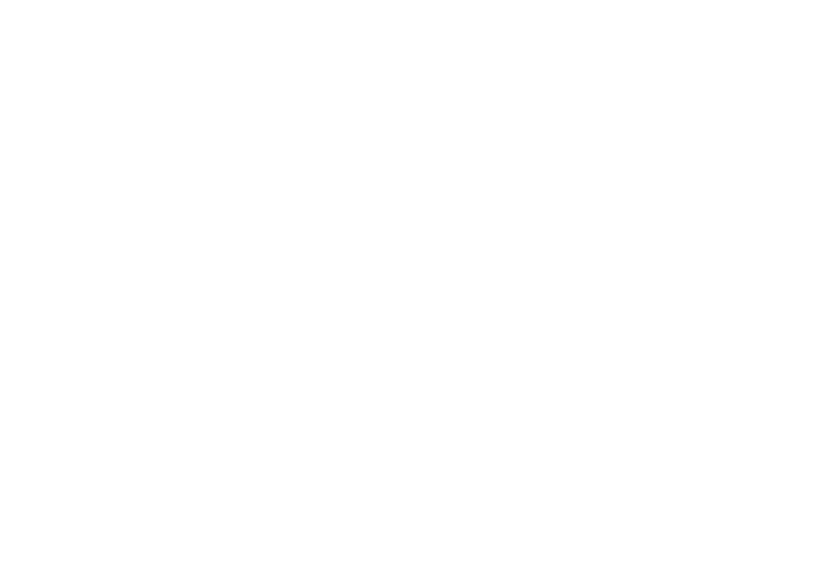
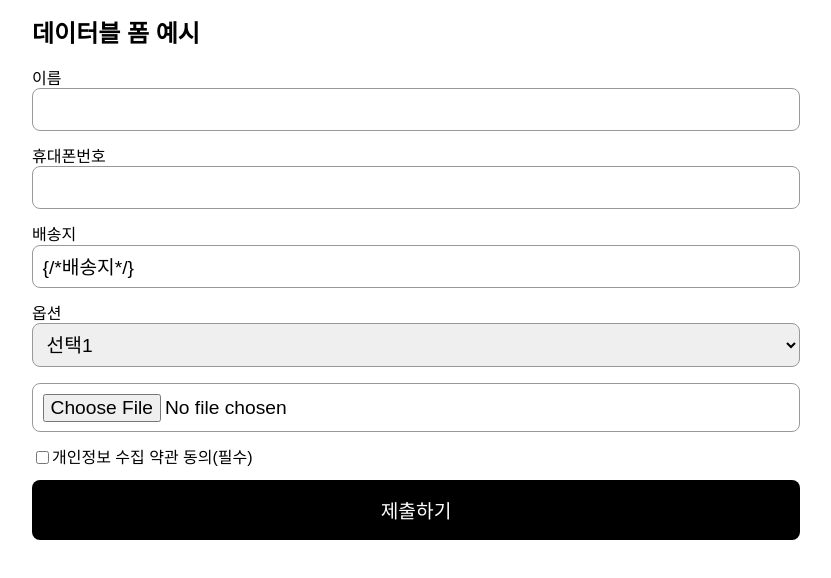
Before and after one commit to wanted-Team4/wanted-codestates-project-4-7, a React (Create React App) app: page /createdform in a window 1280 px wide. Before the commit this address had no page. Shown: the top 578 px of the page, without its empty margins (224-1055 px from the left). Built offline with nearby package versions, Linux system fonts and the light colour scheme.

Commit message:
💄  폼, 폼리스트 ui 잡기

```diff
--- a/package.json
+++ b/package.json
@@ -4,6 +4,10 @@
   "private": true,
   "dependencies": {
     "@fortawesome/fontawesome-free": "^6.0.0",
+    "@fortawesome/fontawesome-svg-core": "^1.3.0",
+    "@fortawesome/free-brands-svg-icons": "^6.0.0",
+    "@fortawesome/free-regular-svg-icons": "^6.0.0",
+    "@fortawesome/free-solid-svg-icons": "^6.0.0",
     "@testing-library/jest-dom": "^5.16.2",
     "@testing-library/react": "^12.1.4",
     "@testing-library/user-event": "^13.5.0",
--- a/src/App.js
+++ b/src/App.js
@@ -4,6 +4,7 @@
 import Home from './Page/Home';
 import store from './store/store';
 import Submission from './Page/Submission';
+import CreatedForm from './Page/CreatedForm';
 
 const App = () => {
     return (
@@ -12,8 +13,17 @@
                 <Provider store={store}>
                     <Container>
                         <Routes>
-              <Route exact path='/' element={<Home />} />
-              <Route exact path='/submission' element={<Submission />} />
+                            <Route exact path="/" element={<Home />} />
+                            <Route
+                                exact
+                                path="/createdform"
+                                element={<CreatedForm />}
+                            />
+                            <Route
+                                exact
+                                path="/submission"
+                                element={<Submission />}
+                            />
                         </Routes>
                     </Container>
                 </Provider>
--- /dev/null
+++ b/src/Page/CreatedForm.js
@@ -0,0 +1,91 @@
+import React from 'react';
+import styled from 'styled-components';
+
+const CreatedForm = () => {
+    return (
+        <Container>
+            <h1>데이터블 폼 예시</h1>
+            <Form>
+                <div>
+                    <label for="name">이름</label>
+                    <input type="text" placeholder="" id="name" />
+                </div>
+                <div>
+                    <label for="phone">휴대폰번호</label>
+                    <input type="number" placeholder="" id="phone" />
+                </div>
+                <div>
+                    <label for="address">배송지</label>
+                    <input value="{/*배송지*/}" id="address" />
+                </div>
+                <div>
+                    <label for="option">옵션</label>
+                    <select id="option">
+                        {/*받아온데이터맵돌리기*/}
+                        <option value="{/*선택1*/}">선택1</option>
+                    </select>
+                </div>
+                <div className="file">
+                    {/* <label></label> */}
+                    <input type="file" />
+                </div>
+                <div className="checkbox">
+                    <input type="checkbox" id="checkbox" />
+                    <label for="checkbox">개인정보 수집 약관 동의(필수)</label>
+                </div>
+                <button type="submit">제출하기</button>
+            </Form>
+        </Container>
+    );
+};
+
+export default CreatedForm;
+
+const Container = styled.div`
+    width: 60vw;
+    margin: 0 auto;
+`;
+
+const Form = styled.form`
+    position: relative;
+    width: 100%;
+
+    label {
+        width: 100%;
+    }
+
+    input,
+    select {
+        width: 100%;
+        margin-bottom: 1rem;
+        padding: 0.6rem;
+        box-sizing: border-box;
+        font-size: 1.2rem;
+        border-radius: 0.5rem;
+        border: 1px solid #999;
+    }
+    // .file {
+    //     label {
+    //         background: #fff;
+    //         border: 1px solid #000;
+    //         width: 100%;
+    //         height: 3rem;
+    //         // position: absolute;
+    //     }
+    // }
+    .checkbox {
+        input {
+            width: auto;
+        }
+        display: flex;
+    }
+    button {
+        width: 100%;
+        background: #000;
+        color: #fff;
+        padding: 1rem;
+        font-size: 1.2rem;
+        border-radius: 0.5rem;
+        border: none;
+    }
+`;
--- a/src/Page/Home.js
+++ b/src/Page/Home.js
@@ -1,13 +1,99 @@
-import { useState } from "react";
-import { useDispatch, useSelector } from "react-redux";
+import { useState } from 'react';
+import { useDispatch, useSelector } from 'react-redux';
+import { useNavigate } from 'react-router-dom';
+import styled from 'styled-components';
 
 const Home = () => {
-  const { forms } = useSelector((state) => state.surveyReducer);
-  const dispatch = useDispatch();
-  const [surveyId, setSurveyId] = useState(1);
+    const { forms } = useSelector((state) => state.surveyReducer);
+    const dispatch = useDispatch();
+    const [surveyId, setSurveyId] = useState(1);
+    console.log(forms.filter((el) => el.formId === surveyId));
 
-  console.log(forms.filter((el) => el.formId === surveyId));
-  return <></>;
+    const navigate = useNavigate();
+
+    return (
+        <Container>
+            <Header>
+                <h1>설문지 목록 (홈)</h1>
+                <span onClick={() => navigate('/createdform')}>
+                    <i class="fa-solid fa-plus"></i>
+                </span>
+            </Header>
+            {/* map 돌리기 */}
+            <FormItem>
+                <p onClick={() => navigate()}>기본설문지</p>
+                <div>
+                    <span onClick={() => navigate('/submission')}>
+                        <i class="fa-solid fa-list"></i>
+                    </span>
+                    <span onClick={() => navigate('/#2')}>
+                        <i class="fa-solid fa-trash-can"></i>
+                    </span>
+                </div>
+            </FormItem>
+        </Container>
+    );
 };
 
 export default Home;
+
+const Container = styled.div`
+    margin: 0 auto;
+    width: 60vw;
+    border: 1px solid #000;
+`;
+
+const Header = styled.div`
+    width: 100%;
+    display: flex;
+    justify-content: space-between;
+    align-items: center;
+    padding: 1rem;
+    box-sizing: border-box;
+
+    .fa-plus {
+        border: none;
+        border-radius: 50%;
+        padding: 0.7rem;
+        box-sizing: border-box;
+        font-size: 1.5rem;
+        color: #fff;
+        background: #000;
+        cursor: pointer;
+    }
+`;
+
+const FormItem = styled.div`
+    width: 100%;
+    display: flex;
+    justify-content: space-between;
+    align-items: center;
+    background: #eee;
+    border-radius: 10px;
+    font-size: 1.5rem;
+    font-weight: 500;
+    cursor: pointer;
+
+    p {
+        min-width: 40%;
+        background: pink;
+        padding: 1.5rem;
+        box-sizing: border-box;
+        margin: 0;
+    }
+    div {
+        margin: 0;
+    }
+    span {
+    }
+    .fa-list {
+        padding: 1.5rem;
+        box-sizing: border-box;
+        background: red;
+    }
+    .fa-trash-can {
+        padding: 1.5rem;
+        box-sizing: border-box;
+        background: blue;
+    }
+`;
```
Also changed, not shown: 1 other file (tests, documents, lock files or other folders). Lines whose indentation alone changed are shown as unchanged.
